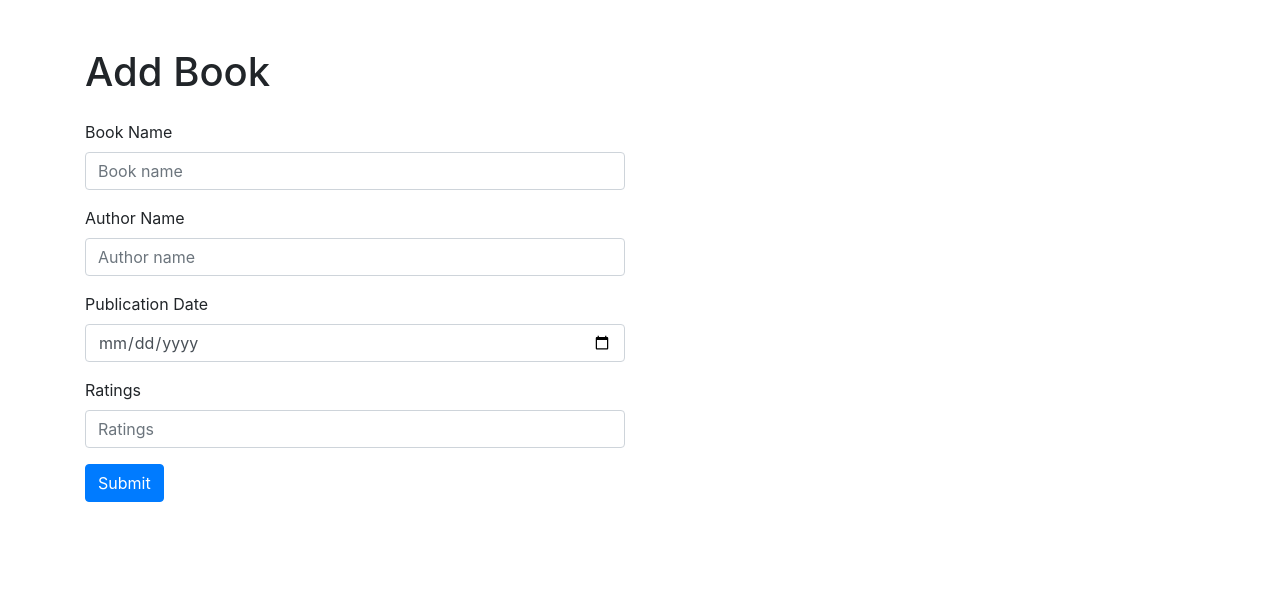
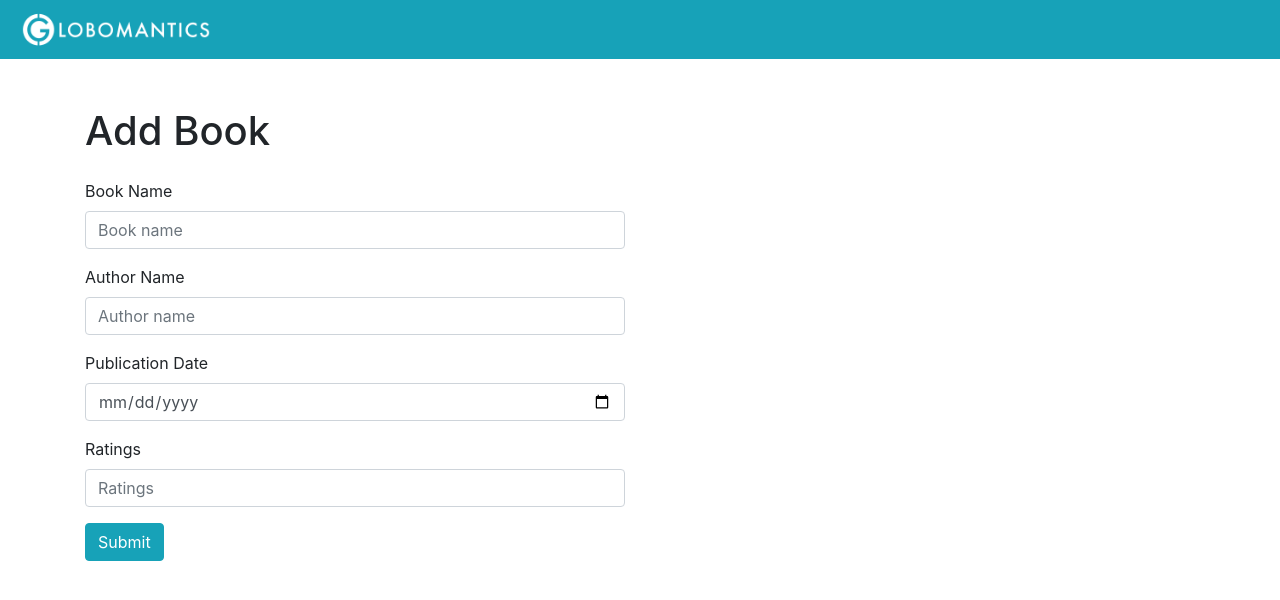
Before and after one commit to ab49/react-book-repository-app, a React (Create React App) app: page /add-books in a window 1280 px wide. Shown: the top 600 px of the page. Built offline with nearby package versions, Linux system fonts and the light colour scheme.

Commit message:
design changes
design changes

```diff
--- a/src/App.js
+++ b/src/App.js
@@ -7,12 +7,13 @@ import {
 
 import BooksList from './routes/BooksList';
 import AddBooksList from './routes/AddBooksList';
-
 import NotFound from './routes/NotFound';
+import Navigation from './Navigation';
 
 function App() {
   return (
     <div className="app to-do-app-wrapper">
+      <Navigation />
       <Router>
         <Switch>
 
--- /dev/null
+++ b/src/Navigation.jsx
@@ -0,0 +1,9 @@
+const Navigation = () => {
+    return (
+        <nav class="navbar navbar-dark bg-info">
+            <img src="/globomantics-logo-white.png" alt="logo" style={{width: "200px"}} />
+        </nav>
+    );
+}
+
+export default Navigation;
--- a/src/routes/AddBooksList.jsx
+++ b/src/routes/AddBooksList.jsx
@@ -63,7 +63,7 @@ const AddBooksList = ({ history }) => {
                             <input ref={inputRatings} type="number" min="0" max="5" className="form-control" id="ratings" placeholder="Ratings" />
                         </div>
 
-                        <button onClick={(e) => { handleFormSubmited(e) }} type="submit" className="btn btn-primary mb-2">Submit</button>
+                        <button onClick={(e) => { handleFormSubmited(e) }} type="submit" className="btn btn-info mb-2">Submit</button>
                     </form>
                 </div>
             </div>
--- a/src/routes/BookItem.jsx
+++ b/src/routes/BookItem.jsx
@@ -95,7 +95,7 @@ const BoookItem = ( { data } ) => {
                     </div>
                     {!showEditSection &&
                         <div className="col-sm-2" >
-                            <Link to="/" onClick={(e) => { showEditItem(e)}} className="w-100 btn btn-primary">Edit</Link>
+                            <Link to="/" onClick={(e) => { showEditItem(e)}} className="w-100 btn btn-info">Edit</Link>
                         </div>
                     }
                 </div>
@@ -135,10 +135,10 @@ const BoookItem = ( { data } ) => {
                     </div>
                     <div className="row">
                         <div className="col-sm-2">
-                            <Link to="/" onClick={(e) => { editItem(e, data.bookName, data.author) }} className="w-100 btn btn-primary">Save</Link>
+                            <Link to="/" onClick={(e) => { editItem(e, data.bookName, data.author) }} className="w-100 btn btn-info">Save</Link>
                         </div>
                         <div className="col-sm-12">
-                            <Link to="/" onClick={(e) => { showEditItem(e)}} className="d-block text-primary pt-3">Hide edit section</Link>
+                            <Link to="/" onClick={(e) => { showEditItem(e)}} className="d-block text-primary pt-3">Hide Edit section</Link>
                         </div>
                     </div>
                     </>
--- a/src/routes/BooksList.jsx
+++ b/src/routes/BooksList.jsx
@@ -27,7 +27,7 @@ const BooksList = () => {
     return (
         <div className="container">
             <h1 className="py-5">Books Repo</h1>
-            <Link to="/add-books" className="btn btn-primary mb-5">Add Books</Link>
+            <Link to="/add-books" className="btn btn-info mb-5">Add Books</Link>
 
             <div className="card-section">
 
```
Also changed, not shown: public/globomantics-logo-white.png (added).
